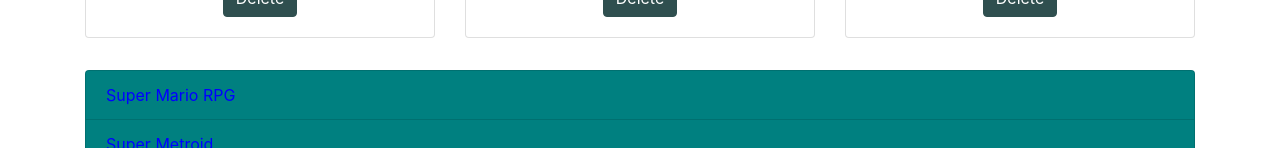
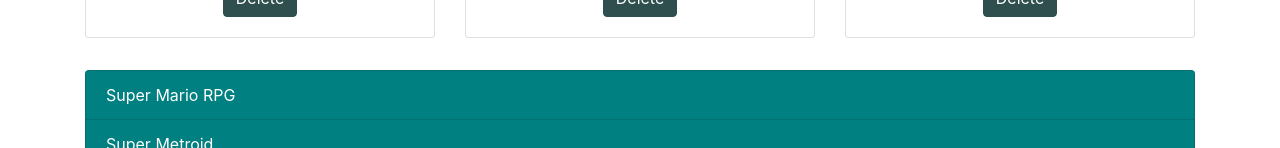
Before and after one commit to apellerite/vue_intro, a Vue app: page / in a window 1280 px wide. Shown: the part 804-952 px from the top of the page. Built offline with nearby package versions, Linux system fonts and the light colour scheme.

Commit message:
Revert color

```diff
--- a/src/App.vue
+++ b/src/App.vue
@@ -12,7 +12,7 @@
       </div>
     </div>
     <ul class="list-group">
-      <li class="list-group-item" v-for="title in gameTitles" style="color: blue; background-color: teal" :key="title">{{ title }}</li>
+      <li class="list-group-item" v-for="title in gameTitles" style="color: white; background-color: teal" :key="title">{{ title }}</li>
     </ul>
   </div>
 </template>
```
Also changed, not shown: .changeset/tidy-horses-drum.md (added).
